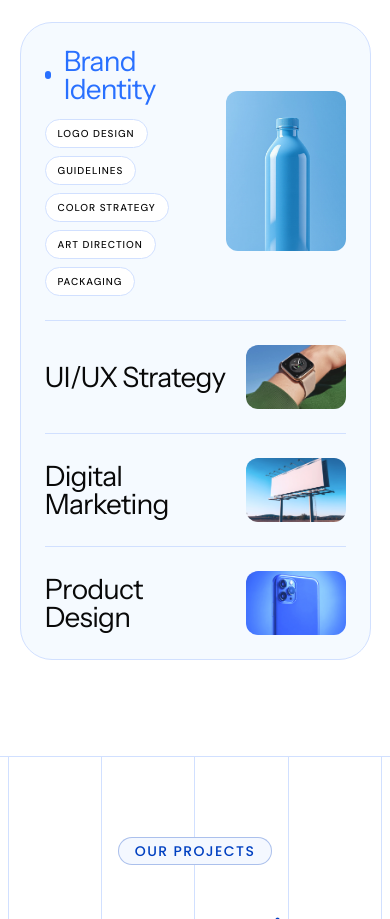
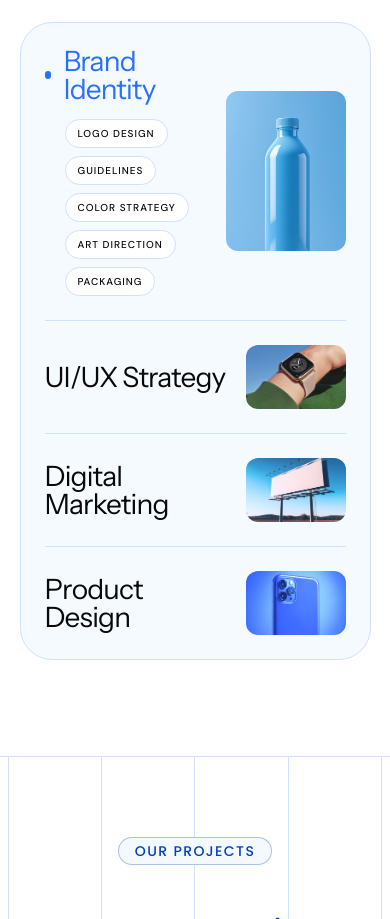
Before and after one commit to Cueserve/cs-website2, a Next.js app: page /home in a window 390 px wide. Shown: the part 3390-4309 px from the top of the page. Built offline with nearby package versions, Linux system fonts and the light colour scheme.

Commit message:
style: align service pills with active accordion heading text
- Added responsive left padding matching the active dot indicator's
  width and margin to the pills container when active

```diff
--- a/src/app/home/_components/ServicesSection.tsx
+++ b/src/app/home/_components/ServicesSection.tsx
@@ -188,8 +188,8 @@ export function ServicesSection() {
                       {/* Pills (Smooth height and opacity transition) */}
                       <div
                         className={`grid transition-all duration-500 ease-[cubic-bezier(0.25,1,0.5,1)] ${isActive
-                          ? "grid-rows-[1fr] mt-4 opacity-100"
-                          : "grid-rows-[0fr] mt-0 opacity-0"
+                          ? "grid-rows-[1fr] mt-4 opacity-100 pl-5"
+                          : "grid-rows-[0fr] mt-0 opacity-0 pl-0"
                           }`}
                       >
                         <div className="overflow-hidden flex flex-wrap gap-2 sm:gap-3 max-w-[200px] sm:max-w-sm lg:max-w-md xl:max-w-lg">
```
